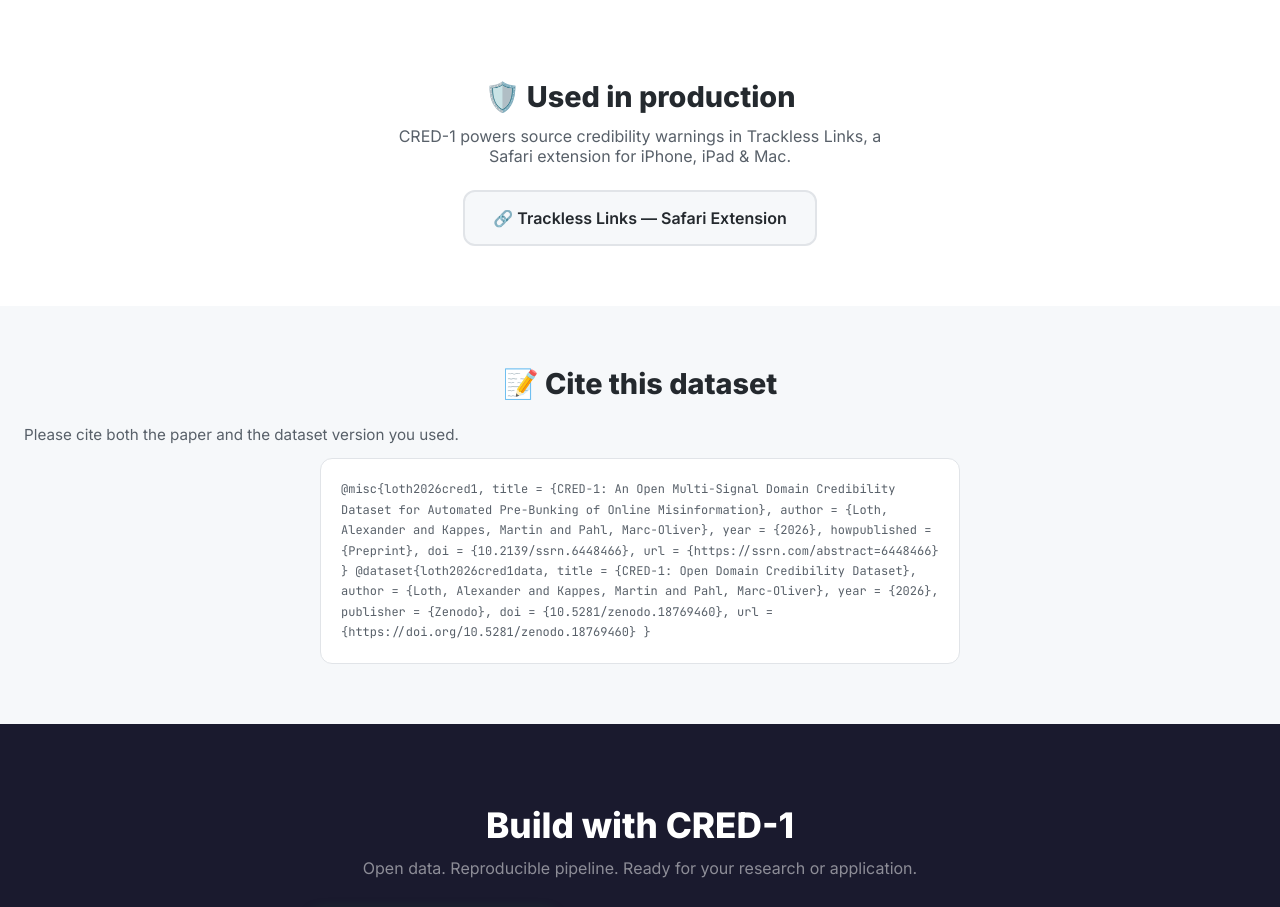
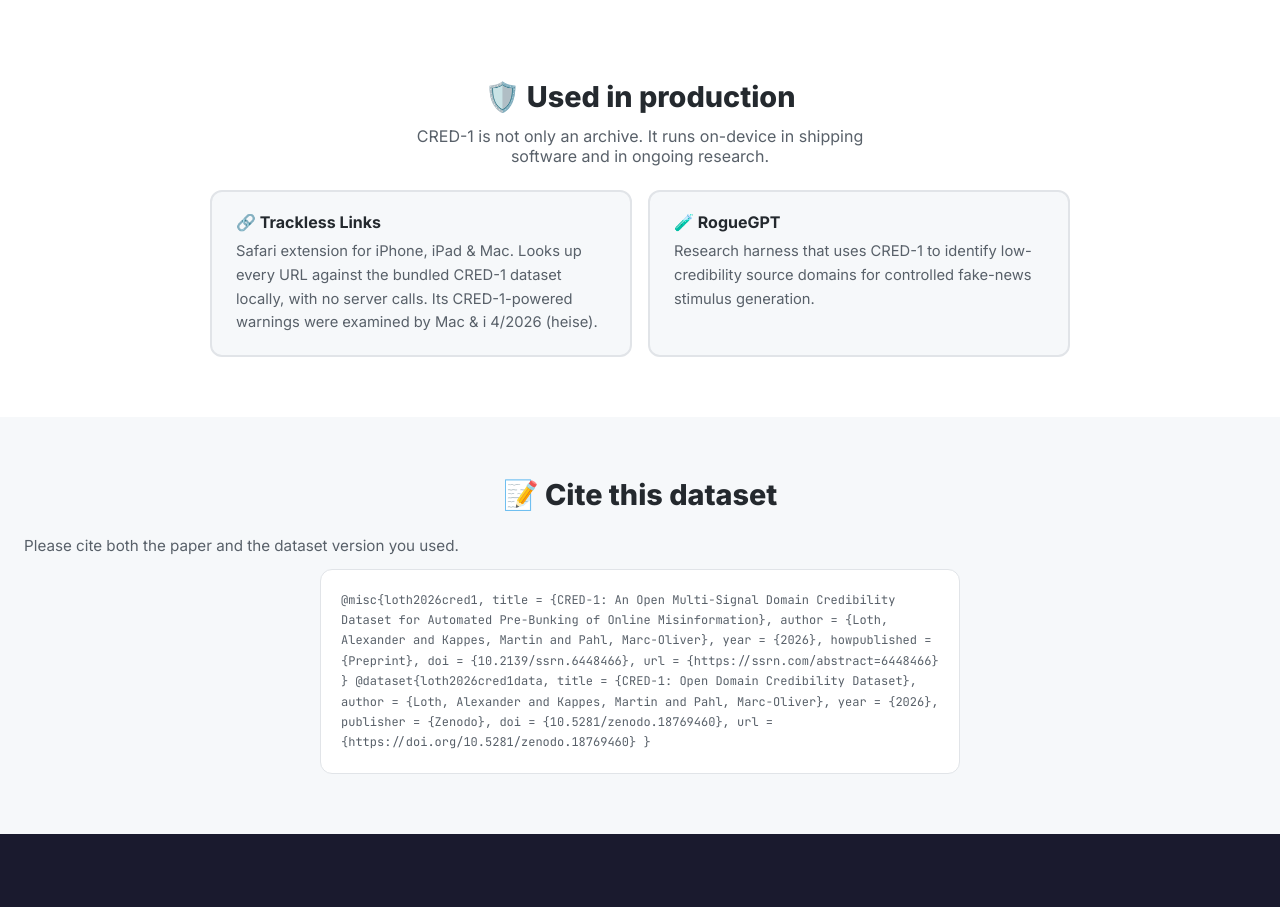
Before and after one commit to aloth/cred-1, a website: page docs/index.html in a window 1280 px wide. Shown: the part 2680-3587 px from the top of the page. Drawn offline with Linux system fonts and the light colour scheme.

Commit message:
Frame the press coverage as evidence, expand production use
The Mac & i line read as an app review that happens to mention CRED-1. For
someone evaluating whether this dataset is worth citing, the relevant fact
is the other way round: the dataset runs in shipping software and its
behaviour was checked by independent trade press. Same facts, reframed.

The landing page listed a single integration in two lines. Rebuild the
section as a grid with Trackless Links (including the Mac & i mention) and
RogueGPT, which was already in the README but missing from the page.

```diff
--- a/docs/index.html
+++ b/docs/index.html
@@ -78,9 +78,11 @@
 .usedby{padding:60px 24px;background:var(--surface);text-align:center}
 .usedby h2{font-size:clamp(1.3rem,3vw,1.8rem);font-weight:800;margin-bottom:12px}
 .usedby p{color:var(--muted);margin-bottom:24px;max-width:500px;margin-left:auto;margin-right:auto}
-.usedby-link{display:inline-flex;align-items:center;gap:10px;background:var(--light);border:2px solid var(--border);border-radius:12px;padding:16px 28px;text-decoration:none;color:var(--text);font-weight:600;transition:border-color 0.2s,transform 0.2s}
-.usedby-link:hover{border-color:var(--green);transform:translateY(-2px)}
-.usedby-link img{height:20px}
+.usedby-grid{display:grid;grid-template-columns:repeat(auto-fit,minmax(280px,1fr));gap:16px;max-width:860px;margin:0 auto;text-align:left}
+.usedby-card{display:flex;flex-direction:column;gap:8px;background:var(--light);border:2px solid var(--border);border-radius:12px;padding:20px 24px;text-decoration:none;color:var(--text);transition:border-color 0.2s,transform 0.2s}
+.usedby-card:hover{border-color:var(--green);transform:translateY(-2px)}
+.usedby-title{font-weight:700}
+.usedby-desc{color:var(--muted);font-size:0.92rem;line-height:1.6}
 
 /* Citation */
 .citation{padding:60px 24px;background:var(--light)}
@@ -259,10 +261,17 @@
 
 <section class="usedby">
   <h2>🛡️ Used in production</h2>
-  <p>CRED-1 powers source credibility warnings in Trackless Links, a Safari extension for iPhone, iPad & Mac.</p>
-  <a href="https://aloth.github.io/trackless-links/" class="usedby-link">
-    🔗 Trackless Links — Safari Extension
-  </a>
+  <p>CRED-1 is not only an archive. It runs on-device in shipping software and in ongoing research.</p>
+  <div class="usedby-grid">
+    <a href="https://aloth.github.io/trackless-links/" class="usedby-card">
+      <span class="usedby-title">🔗 Trackless Links</span>
+      <span class="usedby-desc">Safari extension for iPhone, iPad &amp; Mac. Looks up every URL against the bundled CRED-1 dataset locally, with no server calls. Its CRED-1-powered warnings were examined by Mac &amp; i 4/2026 (heise).</span>
+    </a>
+    <a href="https://github.com/aloth/RogueGPT" class="usedby-card">
+      <span class="usedby-title">🧪 RogueGPT</span>
+      <span class="usedby-desc">Research harness that uses CRED-1 to identify low-credibility source domains for controlled fake-news stimulus generation.</span>
+    </a>
+  </div>
 </section>
 
 <section class="citation">
```
Also changed, not shown: README.md.
